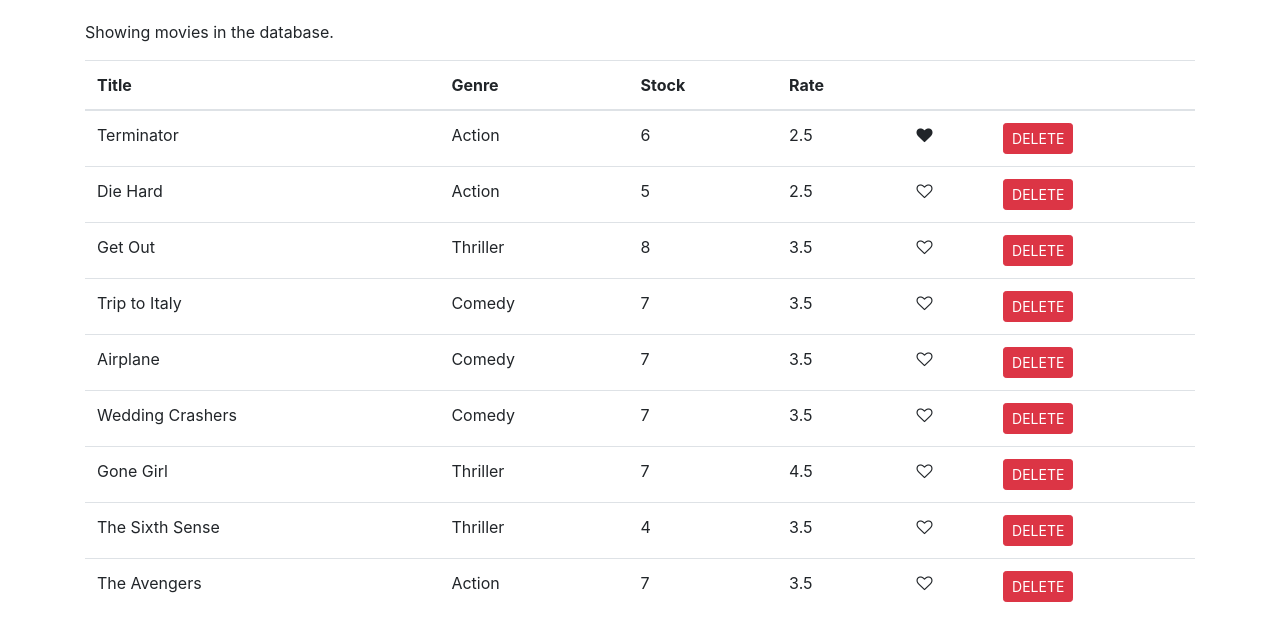
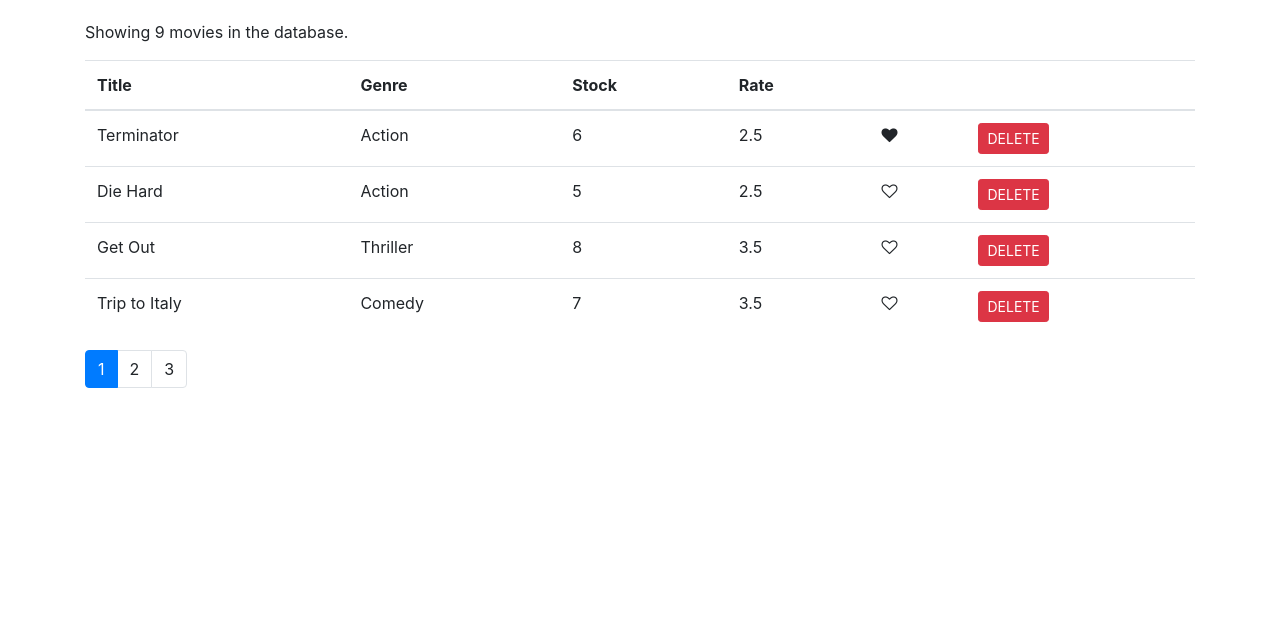
Before and after one commit to DevSen101/Vidly, a React (Create React App) app: page / in a window 1280 px wide. Shown: the top 640 px of the page. Built offline with nearby package versions, Linux system fonts and the light colour scheme.

Commit message:
feat: pagination component

```diff
--- a/package.json
+++ b/package.json
@@ -9,6 +9,8 @@
     "@testing-library/user-event": "^13.5.0",
     "bootstrap": "^4.1.1",
     "font-awesome": "^4.7.0",
+    "lodash": "^4.17.10",
+    "prop-types": "^15.6.2",
     "react": "^19.2.3",
     "react-dom": "^19.2.3",
     "react-scripts": "5.0.1",
--- /dev/null
+++ b/src/components/common/pagination.jsx
@@ -0,0 +1,40 @@
+import React from "react";
+import PropTypes from "prop-types";
+import _ from "lodash";
+
+const Pagination = (props) => {
+  const { itemsCount, pageSize, onPageChange, currentPage } = props;
+  const pagesCount = Math.ceil(itemsCount / pageSize);
+  if (pagesCount === 1) return null;
+  const pages = _.range(1, pagesCount + 1);
+  return (
+    <nav>
+      <ul className="pagination">
+        {pages.map((page) => (
+          <li
+            className={page === currentPage ? "page-item active" : "page-item"}
+            key={page}
+          >
+            <a
+              className="page-link"
+              onClick={() => {
+                onPageChange(page);
+              }}
+            >
+              {page}
+            </a>
+          </li>
+        ))}
+      </ul>
+    </nav>
+  );
+};
+
+Pagination.Prop = {
+  itemsCount: PropTypes.number.isRequired,
+  pageSize: PropTypes.number.isRequired,
+  onPageChange: PropTypes.func.isRequired,
+  currentPage: PropTypes.number.isRequired,
+};
+
+export default Pagination;
--- a/src/components/movies.jsx
+++ b/src/components/movies.jsx
@@ -1,9 +1,11 @@
 import React, { Component } from "react";
 import { getMovies } from "../services/fakeMovieService";
 import Like from "./common/like";
+import Pagination from "./common/pagination";
+import { paginate } from "../utils/paginate";
 
 class Movies extends Component {
-  state = { movies: getMovies() };
+  state = { movies: getMovies(), currentPage: 1, pageSize: 4 };
 
   handleDelete = (movie) => {
     const movies = this.state.movies.filter((m) => m._id !== movie._id);
@@ -18,14 +20,21 @@
     this.setState({ movies });
   };
 
+  handlePageChange = (page) => {
+    this.setState({ currentPage: page });
+  };
+
   render() {
-    const { length: moviesCount } = this.state.movies.length;
-    if (moviesCount === 0) {
+    const { length: count } = this.state.movies;
+    const { pageSize, currentPage, movies: allMovies } = this.state;
+    if (count === 0) {
       return <p> There are no movies in the database</p>;
     }
+
+    const movies = paginate(allMovies, currentPage, pageSize);
     return (
       <>
-        <p>Showing {moviesCount} movies in the database.</p>
+        <p>Showing {count} movies in the database.</p>
         <table className="table">
           <thead>
             <tr>
@@ -38,7 +47,7 @@
             </tr>
           </thead>
           <tbody>
-            {this.state.movies.map((movie) => (
+            {movies.map((movie) => (
               <tr key={movie._id}>
                 <td>{movie.title}</td>
                 <td>{movie.genre.name}</td>
@@ -63,6 +72,12 @@
             ))}
           </tbody>
         </table>
+        <Pagination
+          pageSize={pageSize}
+          itemsCount={count}
+          currentPage={currentPage}
+          onPageChange={this.handlePageChange}
+        />
       </>
     );
   }
--- /dev/null
+++ b/src/utils/paginate.js
@@ -0,0 +1,6 @@
+import _ from "lodash";
+
+export function paginate(items, pageNumber, pageSize) {
+  const startIndex = (pageNumber - 1) * pageSize;
+  return _(items).slice(startIndex).take(pageSize).value();
+}
```
Also changed, not shown: 1 other file (tests, documents, lock files or other folders).
